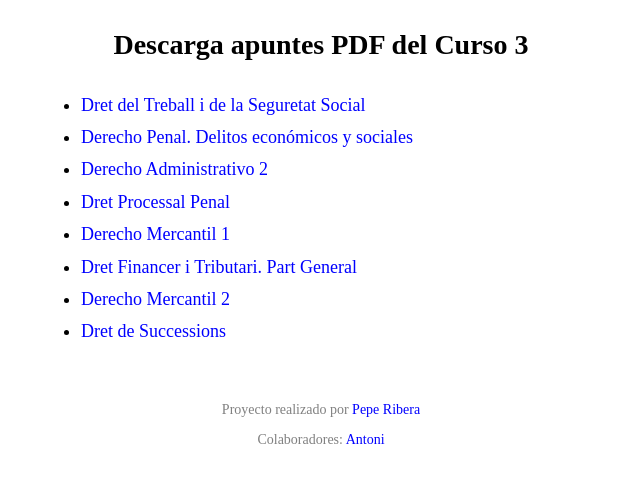
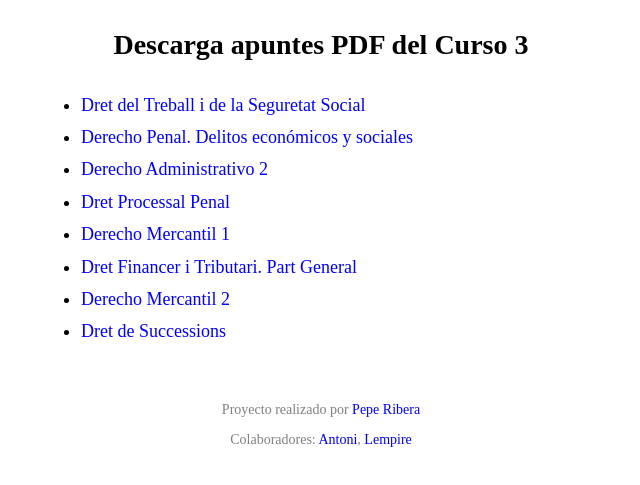
Before and after one commit to friteegg/apuntes-derecho, a plain HTML site: page curso3.html in a window 1280 px wide. Shown: the part 93-578 px from the top of the page, without its empty margins (319-959 px from the left). Drawn offline with Linux system fonts and the light colour scheme.

Commit message:
Update curso3.html

```diff
--- a/curso3.html
+++ b/curso3.html
@@ -36,7 +36,7 @@
 
     <footer>
         <p>Proyecto realizado por <a href="https://friteegg.github.io/" target="_blank">Pepe Ribera</a></p>
-        <p>Colaboradores: <a href="https://fornaguera.xyz/" target="_blank">Antoni</a></p>
+        <p>Colaboradores: <a href="https://fornaguera.xyz/" target="_blank">Antoni</a>, <a href="https://www.lmpr.dev/" target="_blank">Lempire</a></p>
     </footer>
 
 </body>
```
